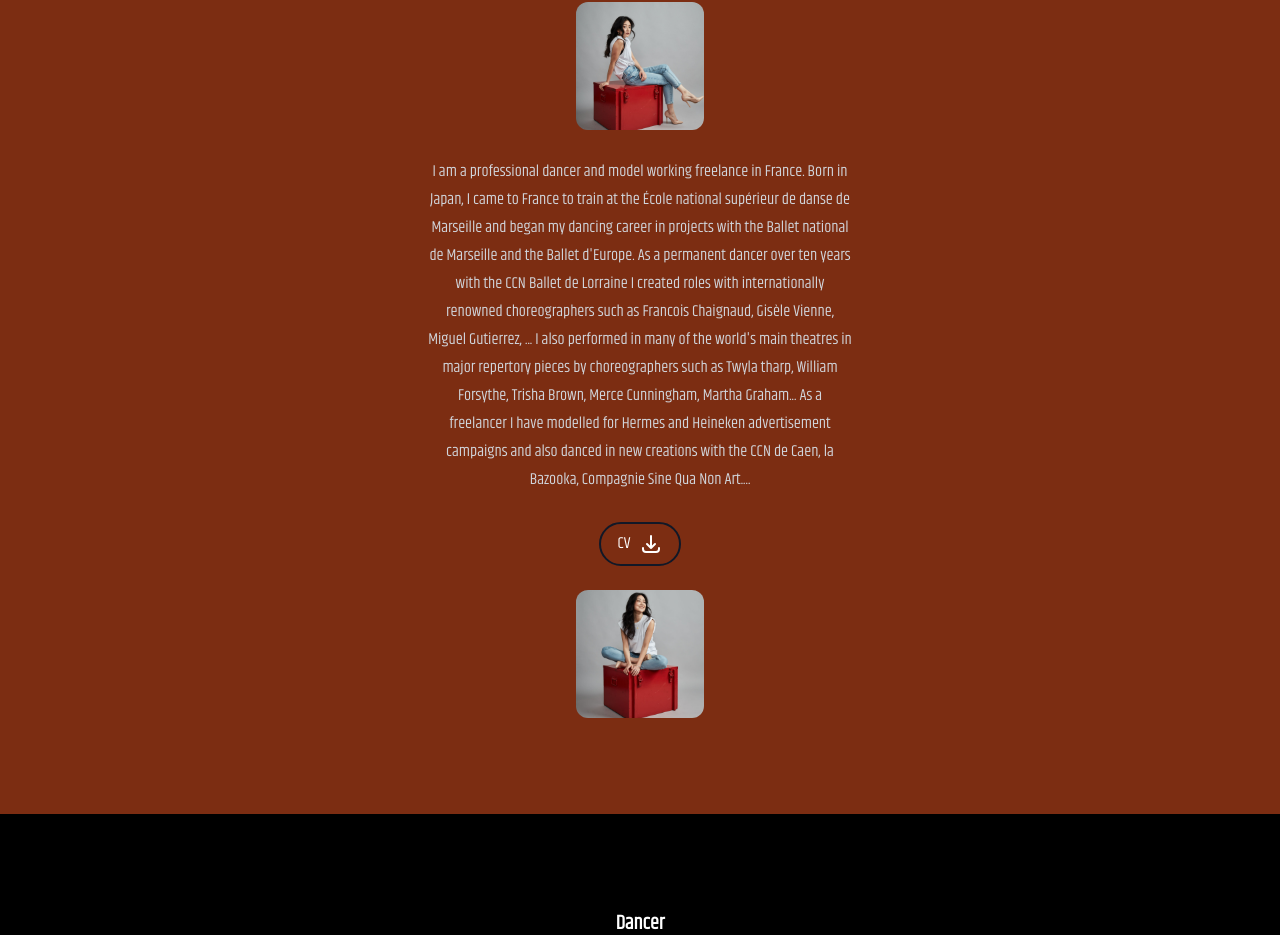
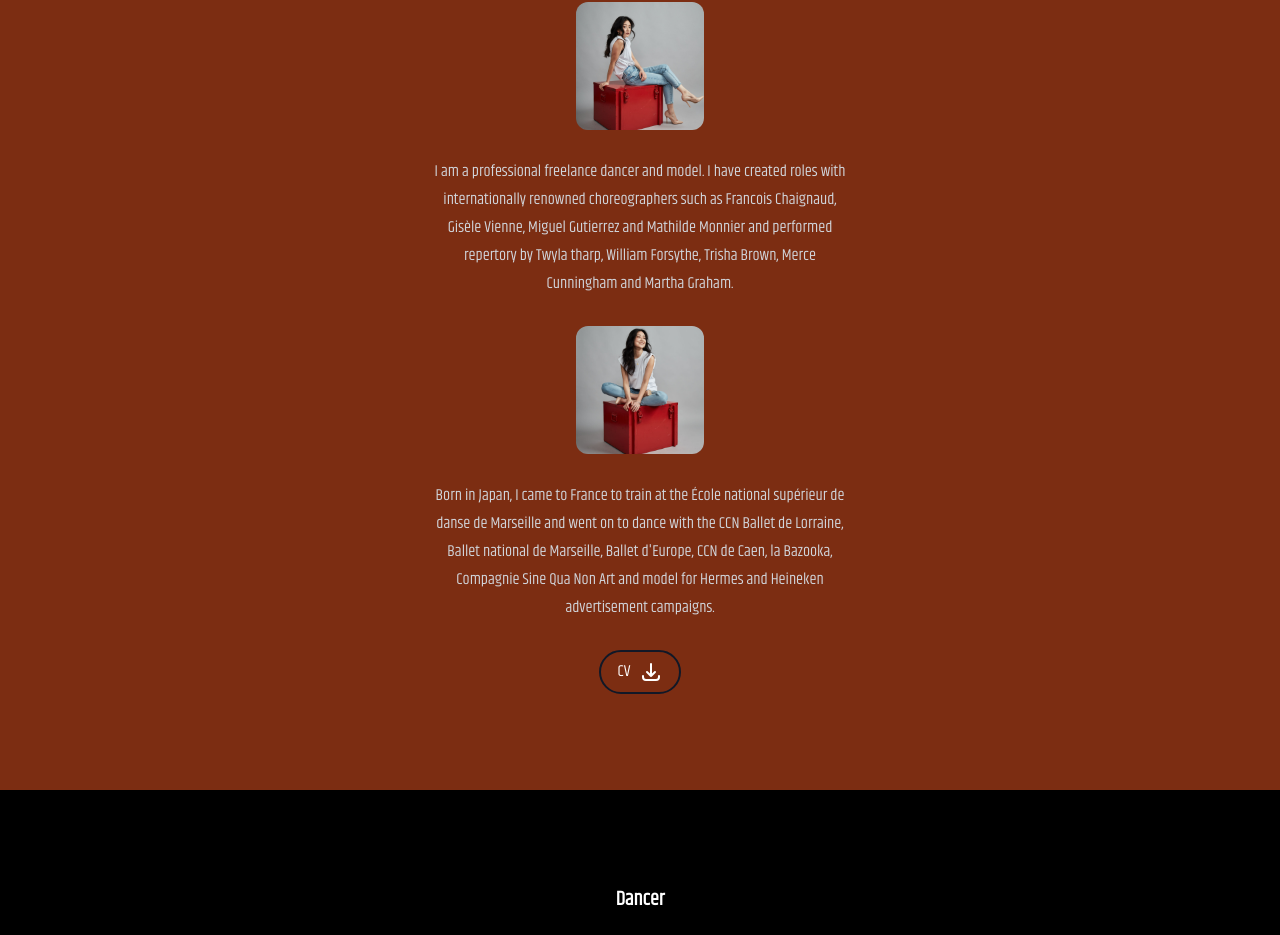
Before and after one commit to VivienIngrams/Sakiko, a Next.js app: page / in a window 1280 px wide. Shown: the part 934-1869 px from the top of the page. Built offline with nearby package versions, Linux system fonts and the light colour scheme.

Commit message:
Edit About text

```diff
--- a/src/components/Sections/About.tsx
+++ b/src/components/Sections/About.tsx
@@ -8,7 +8,7 @@ import Section from '../Layout/Section';
 const {actions} = heroData;
 
 const About: FC = memo(() => {
-  const {profileImageSrc, bookImageSrc, description} = aboutData;
+  const {profileImageSrc, bookImageSrc, description, description2} = aboutData;
   return (
     <Section className="bg-orange-900" sectionId={SectionId.About}>
       <div className={classNames('grid grid-cols-1 gap-y-4', {'md:grid-cols-4': !!profileImageSrc})}>
@@ -23,7 +23,15 @@ const About: FC = memo(() => {
                 </div>
               </div>
             )}
-            <p className="prose prose-sm text-center text-gray-300 p-5 sm:prose-base">{description}</p>
+            <p className="prose prose-sm p-5 text-center text-gray-300 sm:prose-base">{description}</p>
+            {!!profileImageSrc && (
+              <div className="col-span-1 flex justify-center md:justify-start">
+                <div className="relative h-40 w-40 overflow-hidden rounded-xl md:h-32 md:w-32">
+                  <Image alt="about-me-image" layout="fill" objectFit="cover" src={bookImageSrc} />
+                </div>
+              </div>
+            )}{' '}
+            <p className="prose prose-sm p-5 text-center text-gray-300 sm:prose-base">{description2}</p>
             <div className="flex w-full justify-center gap-x-4">
               {actions.map(({href, text, primary, Icon}) => (
                 <a
@@ -39,13 +47,6 @@ const About: FC = memo(() => {
               ))}
             </div>{' '}
           </div>
-          {!!profileImageSrc && (
-          <div className="col-span-1 flex justify-center md:justify-start">
-            <div className="relative h-40 w-40 overflow-hidden rounded-xl md:h-32 md:w-32">
-              <Image alt="about-me-image" layout="fill" objectFit="cover" src={bookImageSrc} />
-            </div>
-          </div>
-        )}
         </div>
       </div>
     </Section>
--- a/src/data/data.tsx
+++ b/src/data/data.tsx
@@ -98,9 +98,8 @@ export const heroData: Hero = {
 export const aboutData: About = {
   profileImageSrc: profilepic,
   bookImageSrc: bookImage,
-  description: `
-I am a professional dancer and model working freelance in France. Born in Japan, I came to France to train at the École national supérieur de danse de Marseille and began my dancing career in projects with the Ballet national de Marseille and the Ballet d'Europe. As a permanent dancer over ten years with the CCN Ballet de Lorraine I created roles with internationally renowned choreographers such as Francois Chaignaud, Gisèle Vienne, Miguel Gutierrez, ... I also performed in many of the world's main theatres in major repertory pieces by choreographers such as Twyla tharp, William Forsythe, Trisha Brown, Merce Cunningham, Martha Graham... As a freelancer I have modelled for  Hermes and Heineken advertisement campaigns and also  danced in new creations with the CCN de Caen, la Bazooka, Compagnie Sine Qua Non Art....`,
-  aboutItems: [
+  description: `I am a professional freelance dancer and model. I have created roles with internationally renowned choreographers such as Francois Chaignaud, Gisèle Vienne, Miguel Gutierrez and Mathilde Monnier and performed repertory by Twyla tharp, William Forsythe, Trisha Brown, Merce Cunningham and Martha Graham.`,
+  description2: `Born in Japan, I came to France to train at the École national supérieur de danse de Marseille and went on to dance with the CCN Ballet de Lorraine, Ballet national de Marseille, Ballet d'Europe, CCN de Caen, la Bazooka, Compagnie Sine Qua Non Art and model for Hermes and Heineken advertisement campaigns.`,  aboutItems: [
     {label: 'Nationality', text: 'Japanese'},
     {label: 'Date of Birth', text: '18th June 1989'},
     {label: 'Height', text: '160cm'},
--- a/src/data/dataDef.ts
+++ b/src/data/dataDef.ts
@@ -41,6 +41,7 @@ export interface About {
   profileImageSrc?: string;
   bookImageSrc: string;
   description: string;
+  description2: string;
   aboutItems: AboutItem[];
   bookImage1: string;
   bookImage2: string;
```
Lines whose indentation alone changed are shown as unchanged.
